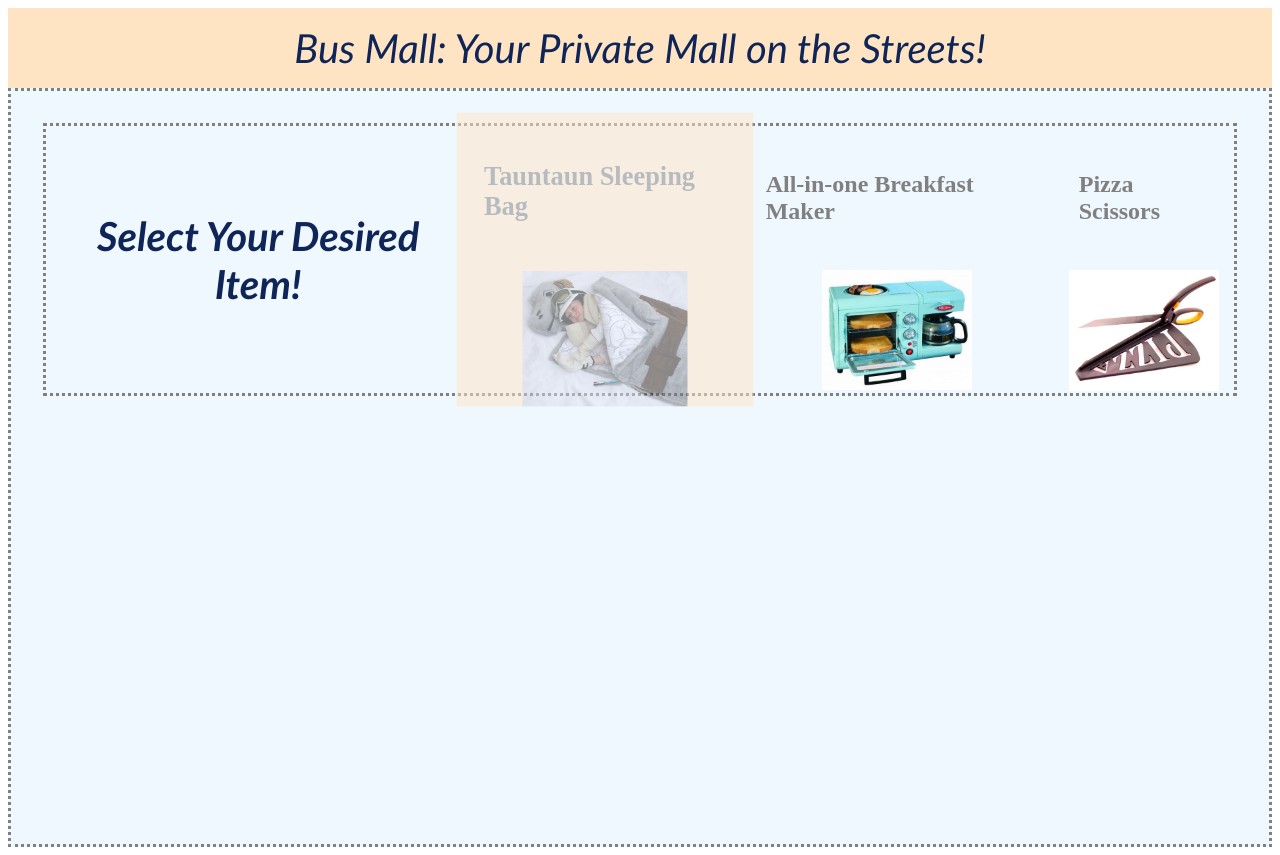
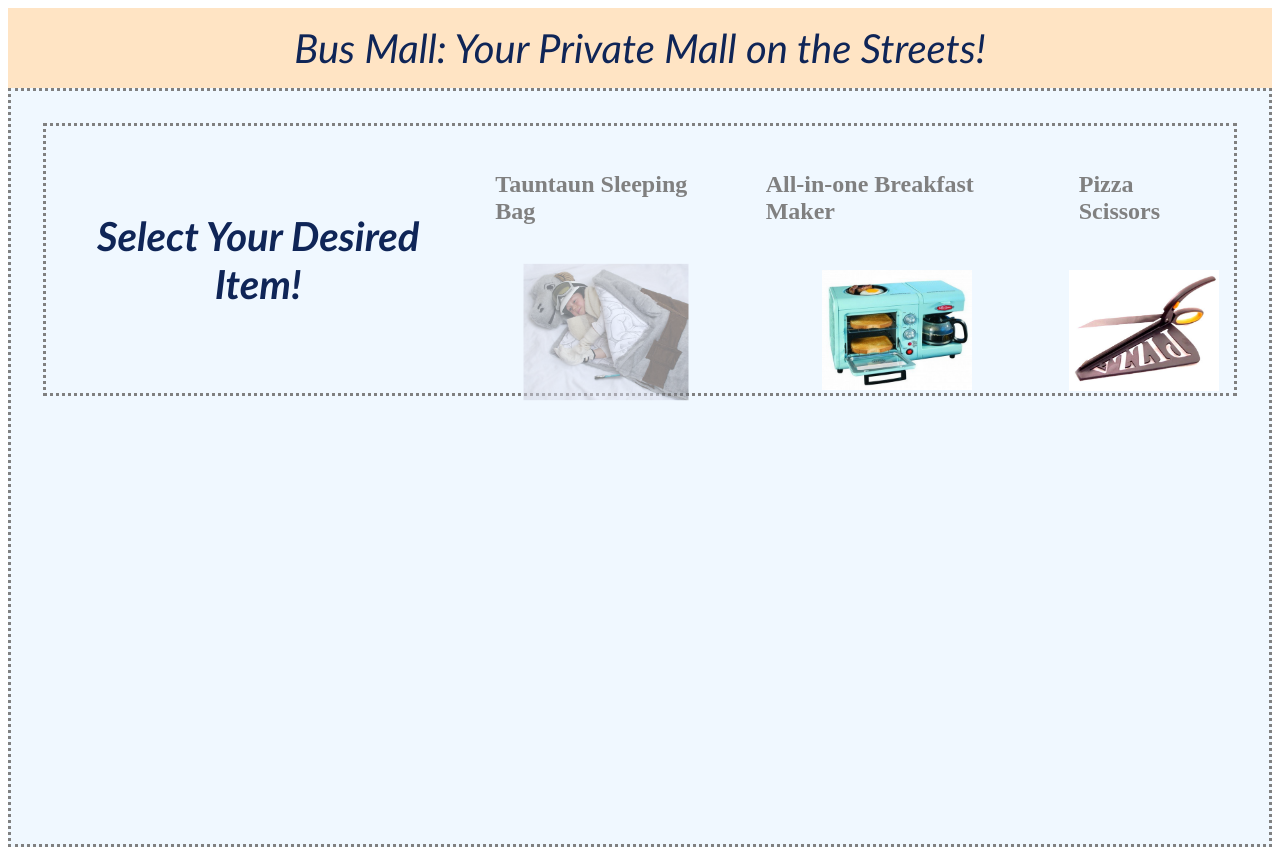
Before and after one commit to bran2miz/bus-mall, a plain HTML site: page index.html in a window 1280 px wide. In both pictures the pointer is over the picture 605 px from the left and 331 px from the top of the page. Drawn offline with nearby package versions, Linux system fonts and the light colour scheme.

Commit message:
changed css

```diff
--- a/css/style.css
+++ b/css/style.css
@@ -25,7 +25,7 @@ main {
   margin-bottom: auto;
 }
 
-div:hover {
+div img:hover {
   background-color: bisque;
   transition: all .2s ease-in-out;
  transform: scale(1.1);
```
